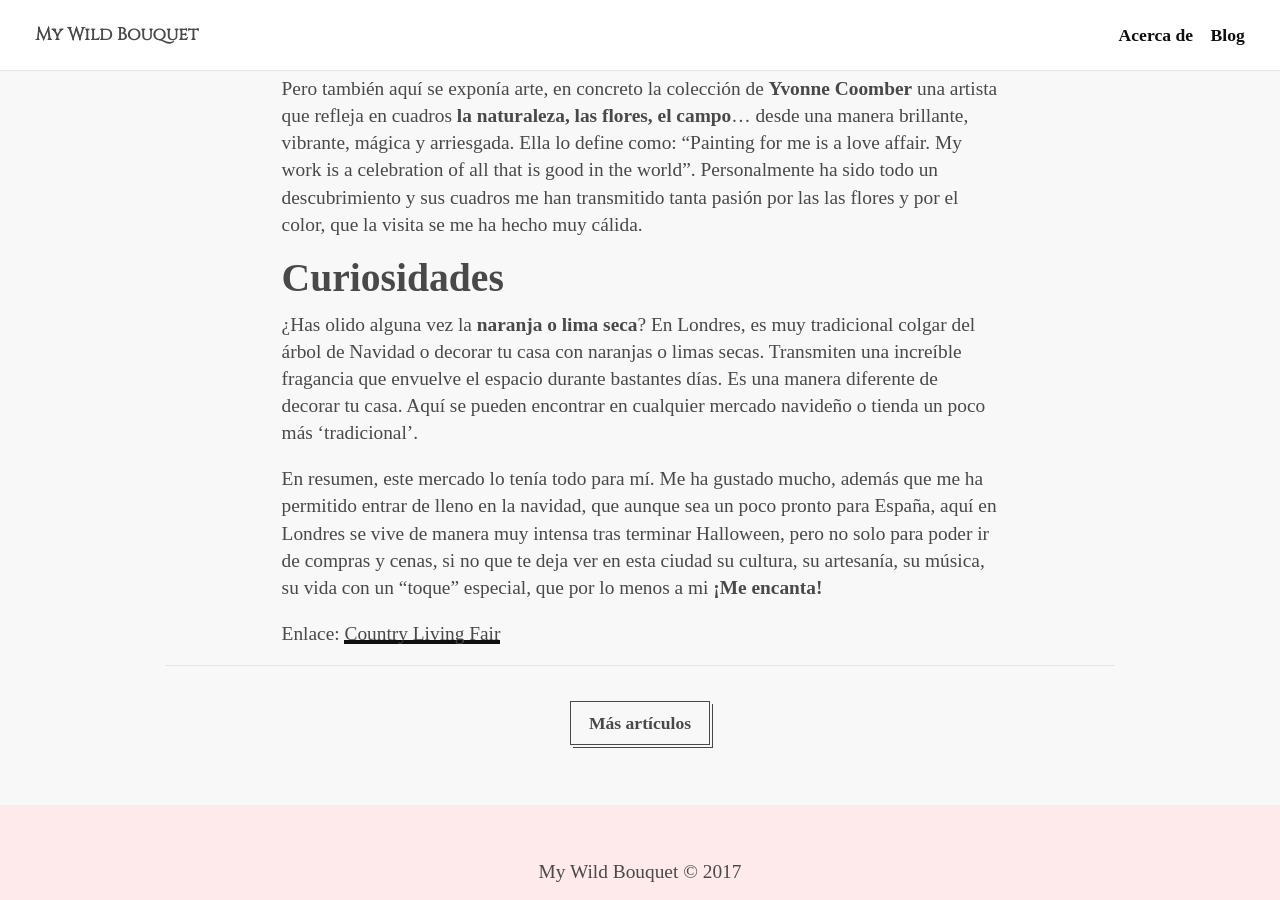
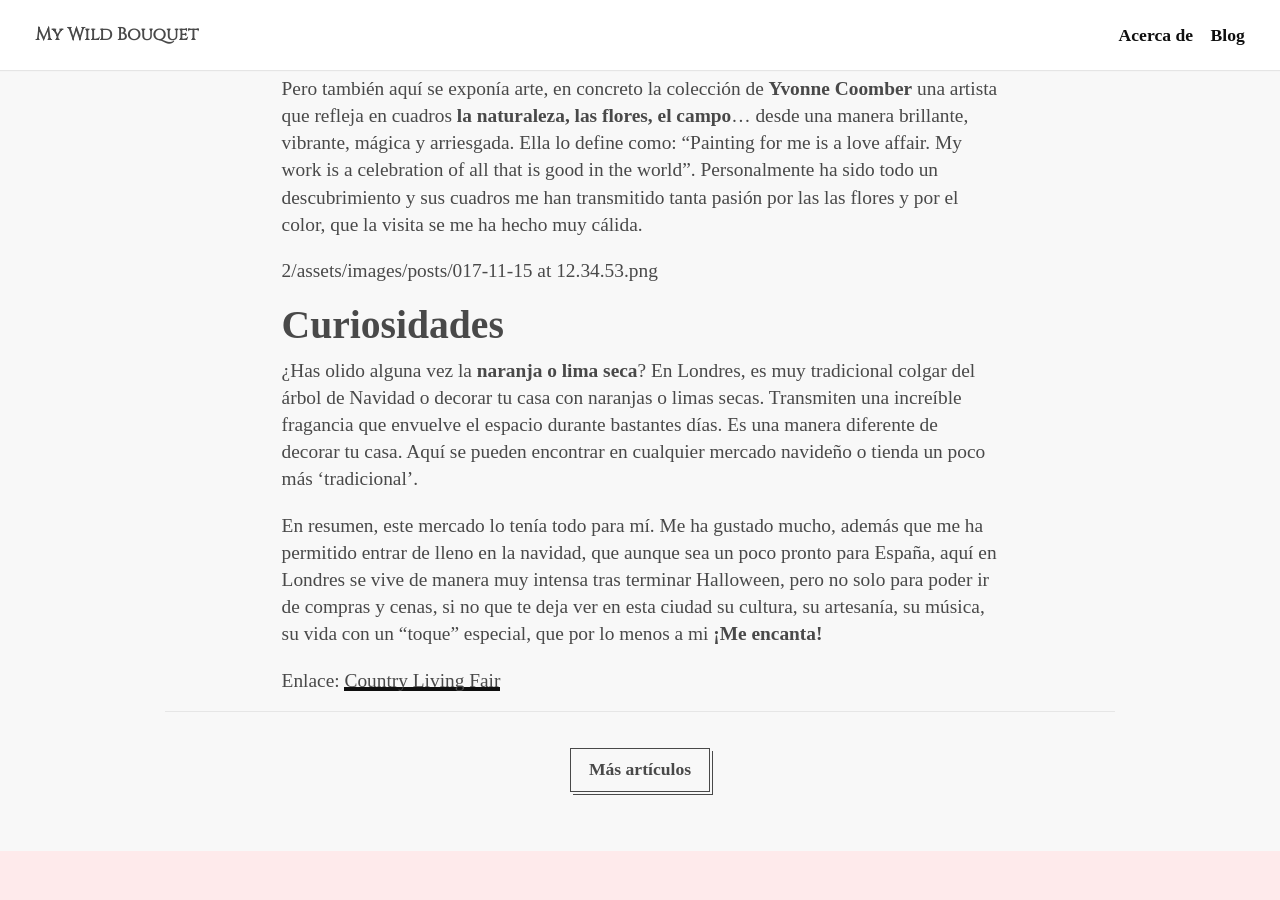
Before and after one commit to keyvanakbary/ramosilvestre.com, a Jekyll site: the page built from src/_posts/2017-11-08-mercado-navideno-en-londres.md, in a window 1280 px wide and 900 px high, scrolled down 1480 px. Built offline with Jekyll 4.4.1, drawn with Linux system fonts in a browser that asks for light colours; some web fonts are replaced.

Commit message:
Update 2017-11-08-mercado-navideno-en-londres.md

```diff
--- a/src/_posts/2017-11-08-mercado-navideno-en-londres.md
+++ b/src/_posts/2017-11-08-mercado-navideno-en-londres.md
@@ -14,6 +14,8 @@ Es un mercado navideño situado en el centro de Londres, que este año se realiz
 
 Pero también aquí se exponía arte, en concreto la colección de **Yvonne Coomber** una artista que refleja en cuadros **la naturaleza, las flores, el campo**... desde una manera brillante, vibrante, mágica y arriesgada. Ella lo define como: “Painting for me is a love affair. My work is a celebration of all that is good in the world”. Personalmente ha sido todo un descubrimiento y sus cuadros me han transmitido tanta pasión por las las flores y por el color, que la visita se me ha hecho muy cálida.
 
+2/assets/images/posts/017-11-15 at 12.34.53.png
+
 ## Curiosidades
 
 ¿Has olido alguna vez la **naranja o lima seca**? En Londres, es muy tradicional colgar del árbol de Navidad o decorar tu casa con naranjas o limas secas. Transmiten una increíble fragancia que envuelve el espacio durante bastantes días. Es una manera diferente de decorar tu casa. Aquí se pueden encontrar en cualquier mercado navideño o tienda un poco más ‘tradicional’.
```
